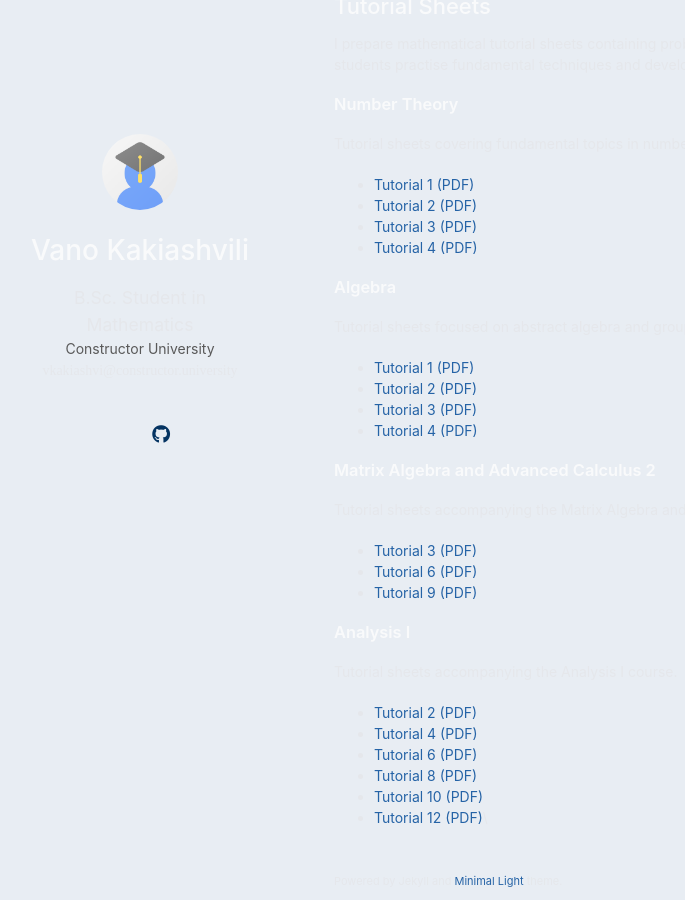
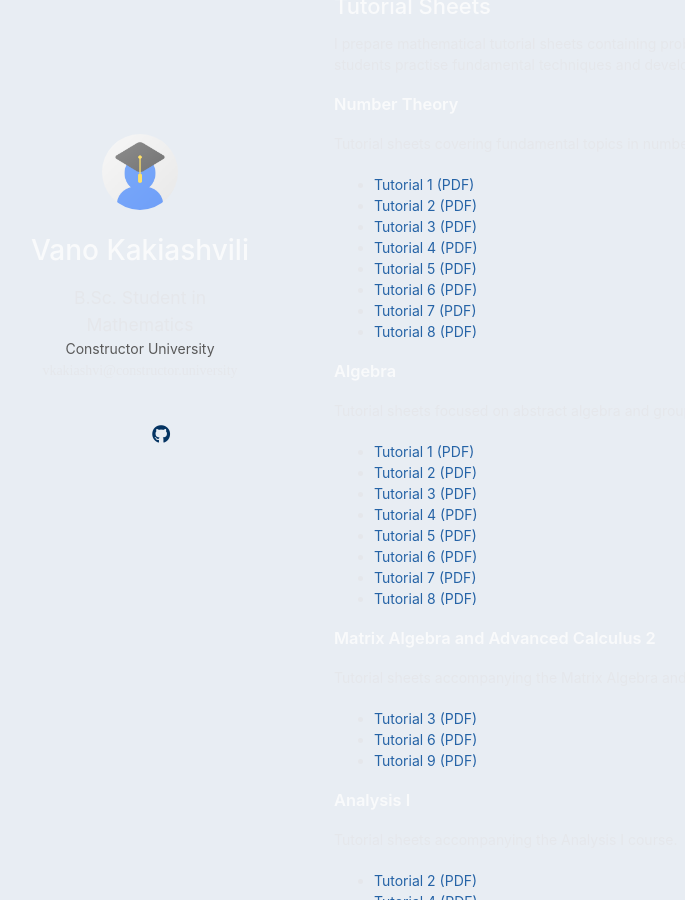
Before and after one commit to Vanokakiashvili9/Vanokakiashvili9.github.io, a Jekyll site: the page built from teaching.md, in a window 1280 px wide and 900 px high, scrolled down 943 px. Shown: the whole window, without its empty margins (136-821 px from the left). Built offline with Jekyll 4.4.1, drawn with Linux system fonts in a browser that asks for light colours; a style sheet for code colours, icons or effects is not loaded.

Commit message:
Update teaching.md

```diff
--- a/teaching.md
+++ b/teaching.md
@@ -47,6 +47,11 @@ Tutorial sheets covering fundamental topics in number theory, with problems of v
 - [Tutorial 2 (PDF)](assets/files/Number_Theory_tutorial_2.pdf)
 - [Tutorial 3 (PDF)](assets/files/Number_Theory_tutorial_3.pdf)
 - [Tutorial 4 (PDF)](assets/files/Number_Theory_tutorial_4%20(1).pdf)
+- [Tutorial 5 (PDF)](assets/files/Number_Theory_tutorial_5.pdf)
+- [Tutorial 6 (PDF)](assets/files/Number_Theory_tutorial_6.pdf)
+- [Tutorial 7 (PDF)](assets/files/Number_Theory_tutorial_7.pdf)
+- [Tutorial 8 (PDF)](assets/files/Number_Theory_tutorial_8.pdf)
+
 
 ### Algebra
 
@@ -56,6 +61,15 @@ Tutorial sheets focused on abstract algebra and group theory.
 - [Tutorial 2 (PDF)](assets/files/Algebra_tutorial_2.pdf)
 - [Tutorial 3 (PDF)](assets/files/Algebra_tutorial_3.pdf)
 - [Tutorial 4 (PDF)](assets/files/Algebra_tutorial_4.pdf)
+- [Tutorial 5 (PDF)](assets/files/Algebra_tutorial_5.pdf)
+- [Tutorial 6 (PDF)](assets/files/Algebra_tutorial_6.pdf)
+- [Tutorial 7 (PDF)](assets/files/Algebra_tutorial_7.pdf)
+- [Tutorial 8 (PDF)](assets/files/Algebra_tutorial_8.pdf)
+
+
+
+
+
 
 ### Matrix Algebra and Advanced Calculus 2
 
```
